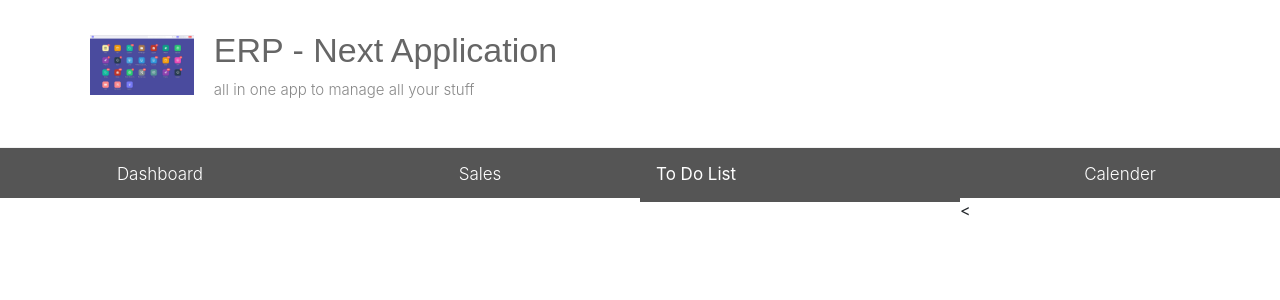
After one commit to sp0004/ERP-NEXT, a Django app: page /Dashboard/ in a window 1280 px wide. The commit adds this page. Shown: the top 300 px of the page. Run offline with Django 3.2, Linux system fonts and the light colour scheme; some libraries are stand-ins or nearby versions.

Commit message:
Login Worked. Made some UI changes

```diff
--- a/ERPNEXT/ERPNEXT/settings.py
+++ b/ERPNEXT/ERPNEXT/settings.py
@@ -123,5 +123,5 @@ STATIC_URL = '/static/'
 
 STATICFILES_DIRS = [os.path.join(BASE_DIR, 'static')]
 
-#LOGIN_URL = '/'
-LOGIN_REDIRECT_URL = '/Home'
+LOGIN_URL = '/'
+LOGIN_REDIRECT_URL = 'Dashboard/'
--- a/ERPNEXT/ERPNEXT/urls.py
+++ b/ERPNEXT/ERPNEXT/urls.py
@@ -2,7 +2,7 @@
 from django.contrib import admin
 from django.urls import path, include
 from ErpDev import views
-from ErpDev.views import Login_view, signup_view,home_view,todo_view
+from ErpDev.views import Login_view, signup_view,home_view,todo_view,Dashboard_view
 from django.conf.urls import url
 from django.views.generic.base import TemplateView
 from django.contrib.auth import views as auth_views
@@ -11,18 +11,13 @@ from django.urls import path
 
 
 urlpatterns = [
-
-    path('', Login_view, name="Login"),
+    path('', auth_views.LoginView.as_view(), name="Login"),
     path('accounts/', include('django.contrib.auth.urls')),
-    path('login/', Login_view, name="tr"),
     path('admin/', admin.site.urls),
     path('signup/', signup_view, name="signup"),
-
-    path('accounts/',Login_view, name="Login-v"),
-
-
     path('signup/registration/Login.html',Login_view,name="Login_from_signup"),
     path('Home/',home_view,name="home"),
+    path('accounts/login/Home/',home_view,name="home"),
     path('ToDo/', todo_view, name="TodoList"),
-    #url(r'^logout/$', auth_views.logout)
+    path('Dashboard/',Dashboard_view,name="Dashboard")
 ]
--- /dev/null
+++ b/ERPNEXT/ErpDev/templates/Dashboard.html
@@ -0,0 +1,7 @@
+{% extends "base.html" %}
+{% csrf_token %}
+ {% block content %}
+<div>
+{% include "home.html" %}
+</div>
+{% endblock %}
--- a/ERPNEXT/ErpDev/templates/ToDo.html
+++ b/ERPNEXT/ErpDev/templates/ToDo.html
@@ -1,4 +1,5 @@
 {% extends "base.html" %}
+
 {% csrf_token %}
 
  {% block content %}
@@ -6,9 +7,10 @@
 
 <div django-app="TaskManager">
     <div class="container">
+
+
             <div class="content">
-            <h1>TodoApp</h1>
-            <p class="tagline">a Django todo app</p>
+
             <form action="" method="post">
             {% csrf_token %} <!-- csrf token for basic security -->
                 <div class="inputContainer">
--- a/ERPNEXT/ErpDev/templates/base.html
+++ b/ERPNEXT/ErpDev/templates/base.html
@@ -12,6 +12,7 @@
         <script src="{% static 'jquery-ui.js' %}"></script>
         <script src="{% static 'main.js' %}"></script>
         <!--<script src="https://ajax.googleapis.com/ajax/libs/jquery/3.4.1/jquery.min.js"></script>-->
+
     </head>
     <body class="wide">
       <div>
@@ -30,22 +31,15 @@
                             <p> all in one app to manage all your stuff </p>
                      </div>
                 </div>
+
             </div>
         </header>
       </div>
-    <div>
-
-<div>
-      <button class="tablink" id="openPage('Dash', this)">Dashboard</button>
-      <button class="tablink" onclick="openPage('Sales', this)" id="defaultOpen">Sales</button>
-      <!--<button class="tablink" onclick="openPage('ToDo', this)">ToDo List</button>-->
-      <a class="tablink" href="/ToDo">To Do List</a>
-      <button class="tablink" onclick="openPage('Cal', this)">Calender</button>
 
 
-</div>
+
         {% block content %}
         {% endblock %}
-    </div>
+    <
     </body>
 </html>
--- a/ERPNEXT/ErpDev/templates/home.html
+++ b/ERPNEXT/ErpDev/templates/home.html
@@ -1,14 +1,14 @@
-{% extends "base.html" %}
+
 {% csrf_token %}
  {% block content %}
 
-<!--<div>-->
-<!--      <button class="tablink" id="openPage('Dash', this)">Dashboard</button>-->
-<!--      <button class="tablink" onclick="openPage('Sales', this)" id="defaultOpen">Sales</button>-->
-<!--      &lt;!&ndash;<button class="tablink" onclick="openPage('ToDo', this)">ToDo List</button>&ndash;&gt;-->
-<!--      <a class="tablink" href="/ToDo">To Do List</a>-->
-<!--      <button class="tablink" onclick="openPage('Cal', this)">Calender</button>-->
+<div>
+      <button class="tablink" id="openPage('Dash', this)">Dashboard</button>
+      <button class="tablink" onclick="openPage('Sales', this)" id="defaultOpen">Sales</button>
+      <!--<button class="tablink" onclick="openPage('ToDo', this)">ToDo List</button>-->
+      <a class="tablink" href="/ToDo">To Do List</a>
+      <button class="tablink" onclick="openPage('Cal', this)">Calender</button>
 
 
-<!--</div>-->
+</div>
 {% endblock %}
--- a/ERPNEXT/ErpDev/templates/registration/login.html
+++ b/ERPNEXT/ErpDev/templates/registration/login.html
@@ -6,12 +6,12 @@
     <h1>ERP APPLICATION</h1>
     <h2>Login</h2>
     <div>
-    <form method="POST" >
+    <form action="" method="POST" >
 
         {% csrf_token %}
         {{ form.as_p }}
-        <input type="text" id="username">Username</input>
-        <input type="password" id="password">password</input>
+<!--        <input type="text" class="form-control" id="username">Username</input>-->
+<!--        <input type="password" class="form-control" id="password">password</input>-->
         <button type="submit">Login</button>
     </form>
         <p>Don't have an account? Create one <a href="/signup">here</a></p>
--- a/ERPNEXT/ErpDev/views.py
+++ b/ERPNEXT/ErpDev/views.py
@@ -6,9 +6,11 @@ from django.contrib.auth import authenticate, login
 from django.contrib import messages
 from .models import ListTodo, Category
 from django.views.generic import TemplateView
-
+from django.contrib.auth.decorators import login_required
+@login_required()
 def Login_view(request):
-    print(UserLoginForm(request.POST))
+    u = UserLoginForm(request.POST)
+    print(u.is_valid())
     if (request.method == 'POST' and ('username' in request.POST and 'password' in request.POST)):
         print('hello-1')
         username = request.POST['username']
@@ -25,6 +27,7 @@ def Login_view(request):
     else:
         print('hello-4')
         form = AuthenticationForm()
+        print(form)
         #return render(request, 'user / login.html', {'form': form, 'title': 'log in'})
         return render(request, 'registration/Login.html')
 
@@ -68,3 +71,7 @@ def todo_view(request):
                 todo = ListTodo.objects.get(id=int(todo_id))  # getting todo id
                 todo.delete()  # deleting todo
     return render(request, "ToDo.html", {"todos": todos, "categories": categories})
+
+
+def Dashboard_view(request):
+    return render(request, "Dashboard.html")
```
